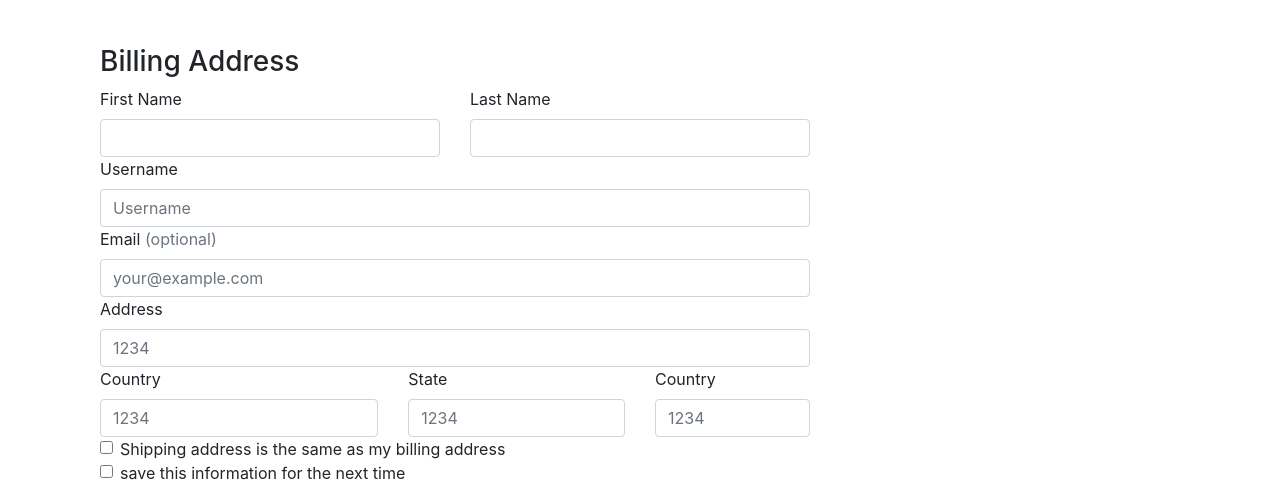
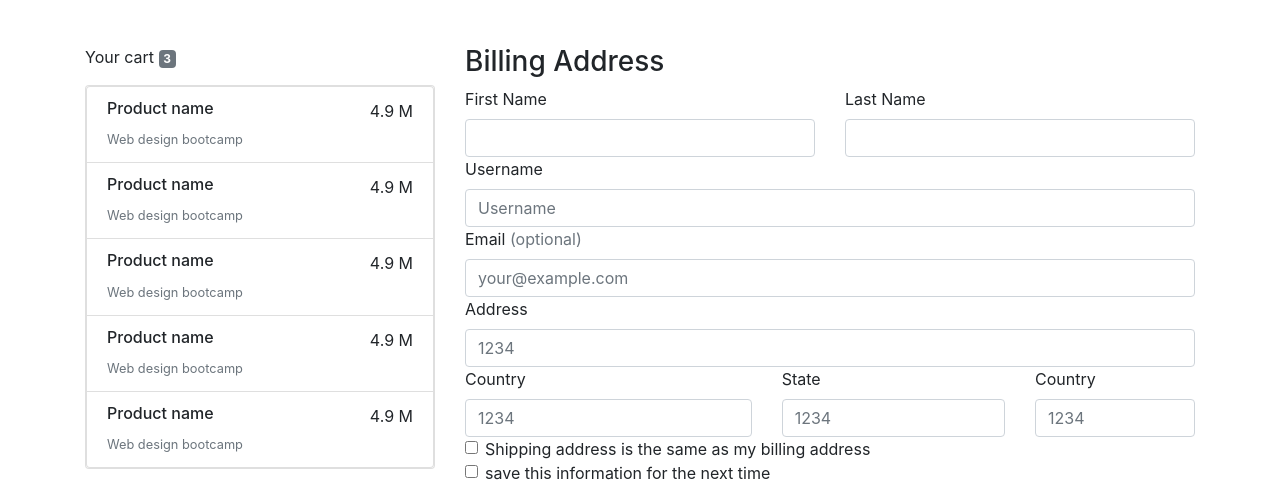
Before and after one commit to KimTrijnh/cs_pricing-page-ftw, a plain HTML site: page checkout.html in a window 1280 px wide. Shown: the part 455-952 px from the top of the page. Drawn offline with nearby package versions, Linux system fonts and the light colour scheme.

```diff
--- a/checkout.html
+++ b/checkout.html
@@ -28,20 +28,49 @@
     </header>
     <section>
         <div class="container">
-            <!-- <div class="col-12 col-md-4">
+            <div class="row">
+                <div class="col-12 col-md-4">
+                    <p>Your cart <span class="badge badge-secondary">3</span></p>
                     <div class="card">
                         <ul class="list-group">
-                    <li class="list-group-items">
-
+                            <li class="list-group-item d-flex justify-content-between">
+                                <div>
+                                    <h6>Product name</h6>
+                                    <small class="text-muted">Web design bootcamp</small>
+                                </div>
+                                <div>4.9 M</div>
                             </li>
-                    <li class="list-group-items"></li>
-                    <li class="list-group-items"></li>
-                    <li class="list-group-items"></li>
-                    <li class="list-group-items"></li>
+                            <li class="list-group-item d-flex justify-content-between">
+                                <div>
+                                    <h6>Product name</h6>
+                                    <small class="text-muted">Web design bootcamp</small>
+                                </div>
+                                <div>4.9 M</div>
+                            </li>
+                            <li class="list-group-item d-flex justify-content-between">
+                                <div>
+                                    <h6>Product name</h6>
+                                    <small class="text-muted">Web design bootcamp</small>
+                                </div>
+                                <div>4.9 M</div>
+                            </li>
+                            <li class="list-group-item d-flex justify-content-between">
+                                <div>
+                                    <h6>Product name</h6>
+                                    <small class="text-muted">Web design bootcamp</small>
+                                </div>
+                                <div>4.9 M</div>
+                            </li>
+                            <li class="list-group-item d-flex justify-content-between">
+                                <div>
+                                    <h6>Product name</h6>
+                                    <small class="text-muted">Web design bootcamp</small>
+                                </div>
+                                <div>4.9 M</div>
+                            </li>
                         </ul>
                     </div>
-            </div> -->
-
+                </div>
                 <div class="col-12 col-md-8">
 
                     <form>
@@ -153,6 +182,12 @@
 
                 </div>
 
+
+            </div>
+
+
+
+
         </div>
     </section>
 
```
Also changed, not shown: 1 other file. Lines whose indentation alone changed are shown as unchanged.
